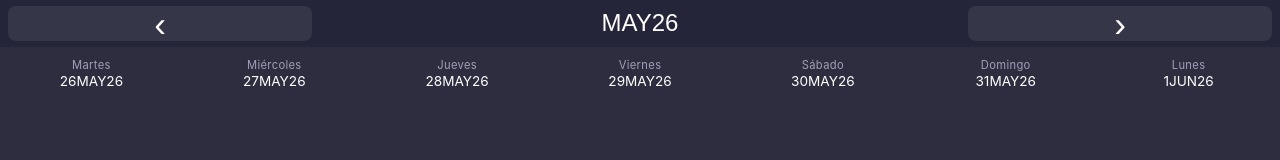
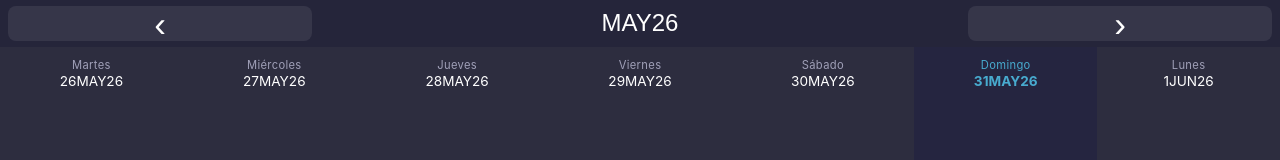
Before and after one commit to DanielBarragan96/ruta-js, a React (Create React App) app: page / in a window 1280 px wide. Shown: the top 160 px of the page. Built offline with nearby package versions, Linux system fonts and the light colour scheme.

Commit message:
feat: new format for current day

```diff
--- a/src/App.js
+++ b/src/App.js
@@ -273,6 +273,7 @@ function App() {
             onEdit={openEdit}
             isDragging={isDragging}
             wasDragging={wasDragging}
+            isToday={currWeek[i] === formatDate(new Date())}
           />
         ))}
       </div>
--- a/src/Column.css
+++ b/src/Column.css
@@ -25,6 +25,19 @@
   color: var(--text-primary);
 }
 
+.task_list--today {
+  background-color: #252540;
+}
+
+.title--today .title-day {
+  color: var(--accent);
+}
+
+.title--today .title-date {
+  color: var(--accent);
+  font-weight: 700;
+}
+
 .title-day {
   font-size: 0.7rem;
   color: var(--text-muted);
--- a/src/Column.jsx
+++ b/src/Column.jsx
@@ -17,12 +17,12 @@ function getColumnParts(date) {
   return { dayInitial, dateLabel };
 }
 
-export default function Column({ date, tasks, index, onAddCard, onEdit, isDragging, wasDragging }) {
+export default function Column({ date, tasks, index, onAddCard, onEdit, isDragging, wasDragging, isToday }) {
   const { dayInitial, dateLabel } = getColumnParts(date);
   return (
     <div className="column_container">
-      <div className="task_list">
-        <div className="title">
+      <div className={"task_list" + (isToday ? " task_list--today" : "")}>
+        <div className={"title" + (isToday ? " title--today" : "")}>
           <span className="title-day">{dayInitial}</span>
           <span className="title-date">{dateLabel}</span>
         </div>
@@ -33,7 +33,7 @@ export default function Column({ date, tasks, index, onAddCard, onEdit, isDraggi
               {...provided.droppableProps}
               className={"draggable" + (isDragging ? " draggable--drag-active" : "")}
               onClick={(e) => {
-                if (e.target === e.currentTarget && onAddCard) {
+                if (e.target === e.currentTarget && !wasDragging?.current && onAddCard) {
                   onAddCard();
                 }
               }}
```
